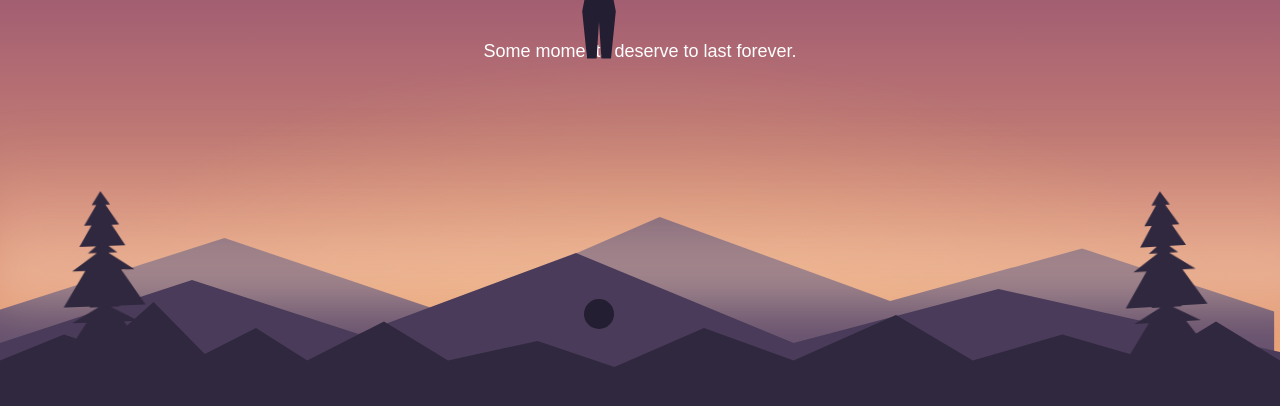
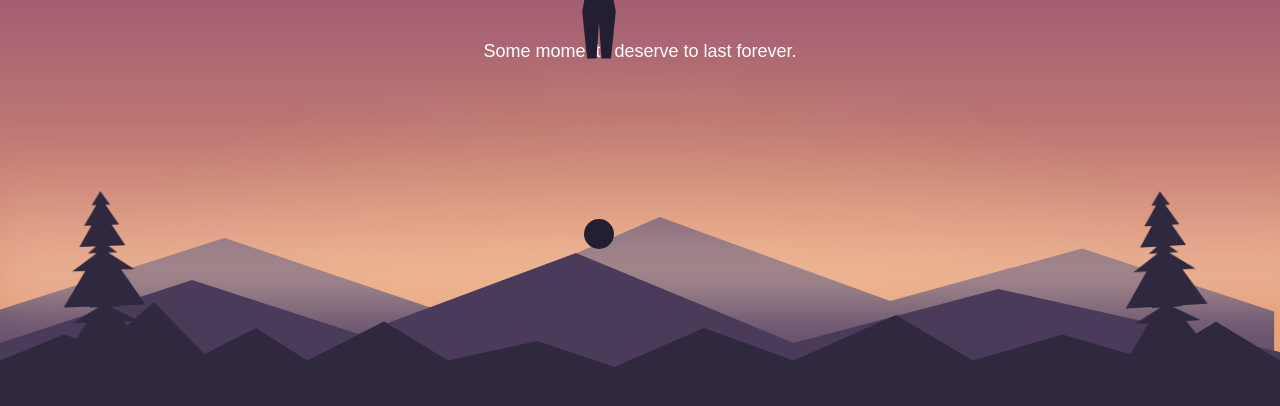
Before and after one commit to silentchapters/our-animation, a plain HTML site: page index.html in a window 1280 px wide. Shown: the part 394-800 px from the top of the page. Drawn offline with Linux system fonts and the light colour scheme.

Commit message:
Update style.css

```diff
--- a/style.css
+++ b/style.css
@@ -325,7 +325,7 @@ p {
 
 .man-head {
     position: absolute;
-    bottom: 77px;
+    bottom: calc(10% + 77px);
     left: calc(50% - 56px);
 
     width: 30px;
```
